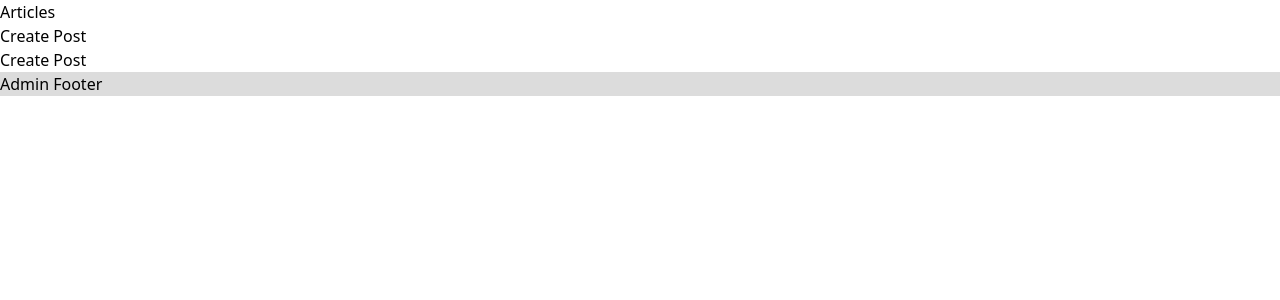
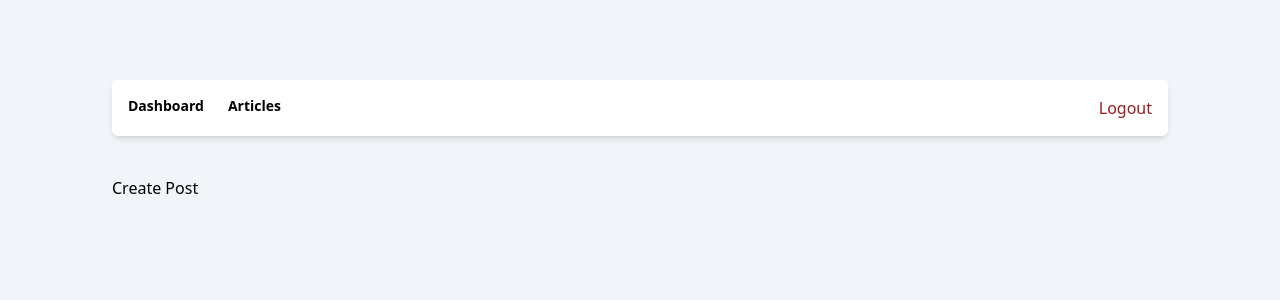
Before and after one commit to jonathanbyrnes/nuxt-blog, a Nuxt app: page /admin/create-post in a window 1280 px wide. Shown: the top 300 px of the page. Built offline with nearby package versions, Linux system fonts and the light colour scheme; no server answers; what vue-toast-notification would draw is missing.

Commit message:
feat: add logout logic & ensuring logged in logic to admin layout & update nav bar to use links logic

```diff
--- a/layouts/admin.vue
+++ b/layouts/admin.vue
@@ -1,17 +1,76 @@
+<script setup>
+const userData = getUserData()
+const config = useRuntimeConfig()
+const loading = ref(false)
+
+async function checkIfUserIsLoggedIn() {
+    try {
+        const res = await $fetch(config.public?.API_BASE_URL + '/user-logged-in', {
+            headers: {
+                Accept: "application/json",
+                "content-type": "application/json",
+                Authorization: `Bearer ${userData?.token}`
+            },
+            method: 'POST',
+        })
+    } catch (error) {
+        if (error?.response?.status === 401) {
+            errorMsg(error.response?._data?.message)
+            localStorage.clear()
+            window.location.href = '/auth/login'
+        }
+    }
+}
+
+async function logoutUser() {
+    try {
+        loading.value = true
+        const res = await $fetch(config.public?.API_BASE_URL + '/logout', {
+            headers: {
+                Accept: "application/json",
+                "content-type": "application/json",
+            },
+            method: 'POST',
+            body: JSON.stringify({ userId: userData?.user?.id })
+        })
+        loading.value = false
+        localStorage.clear()
+        window.location.href = '/auth/login'
+        successMsg(res?.message)
+    } catch (error) {
+        loading.value = false
+
+        if (error?.response?.status === 401) {
+            errorMsg(error.response?._data?.message)
+            localStorage.clear()
+            window.location.href = '/auth/login'
+        }
+
+    }
+}
+
+onMounted(async() => {
+    await checkIfUserIsLoggedIn()
+})
+</script>
 <template>
-    <div>
-
-        <NuxtLink to="/admin/articles">Articles</NuxtLink>
-        <br>
-        <NuxtLink to="/admin/create-post">Create Post</NuxtLink>
+    <div class="bg-slate-100 h-screen">
+        <div class="pt-20 mr-28 ml-28">
+            <nav class="rounded-md shadow-md flex justify-between mb-10 bg-white">
+                <Links />
+                <div class="p-2">
+                    <span class="text-indigo-500">{{ userData?.user?.email }}</span>
+                    <button @click="logoutUser" class="p-2 rounded-full text-red-800">
+                        {{ loading ? 'Processing...' : 'Logout' }}
+                    </button>
+                </div>
+            </nav>
+        </div>
 
         <div>
-            <NuxtPage></NuxtPage>
+            <div class="mr-28 ml-28">
+                <NuxtPage></NuxtPage>
+            </div>
         </div>
-
-        <div style="background-color: gainsboro;">
-            <h1>Admin Footer</h1>
-        </div>
-
     </div>
 </template>
```
